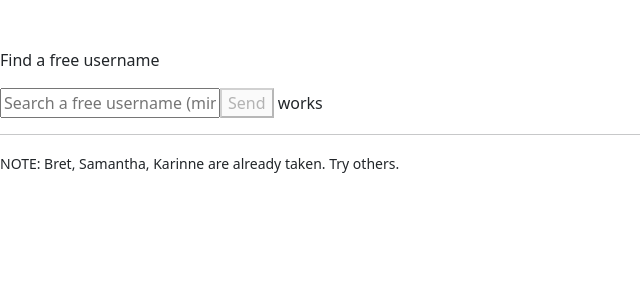
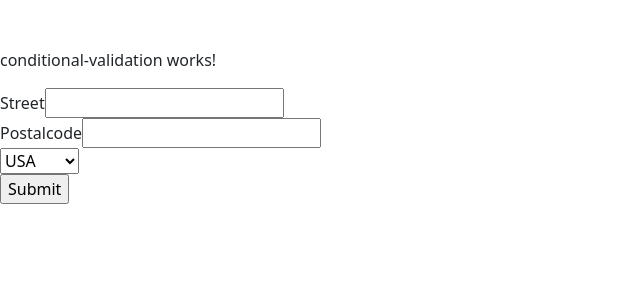
Before and after one commit to SE-rahulmandal18/Angular, an Angular app in the folder Angular/my-app/: page / in a window 1280 px wide. Shown: the top 300 px of the page, without its empty margins (0-640 px from the left). Built offline with nearby package versions, Linux system fonts and the light colour scheme.

Commit message:
conditional-validation -> forms concept

```diff
--- a/Angular/my-app/src/app/app.component.html
+++ b/Angular/my-app/src/app/app.component.html
@@ -109,5 +109,5 @@
 <!-- <app-template-forms></app-template-forms> -->
 
 <!-- <app-reactive-forms></app-reactive-forms> -->
-
-<app-async-validation></app-async-validation>
+<app-conditional-validation></app-conditional-validation>
+<!-- <app-async-validation></app-async-validation> -->
--- a/Angular/my-app/src/app/conditional-validation/conditional-validation.component.html
+++ b/Angular/my-app/src/app/conditional-validation/conditional-validation.component.html
@@ -1 +1,45 @@
 <p>conditional-validation works!</p>
+
+<form [formGroup]="addressForm" (submit)="save($event)">
+
+   <div>
+
+       <label for="street">Street</label>
+
+       <input name="street id=street" formControlName="street" type="text">
+
+   </div>
+
+
+   <div class="form-group"
+   [ngClass]="{'has-error': (addressForm.get('postalCode')?.touched || addressForm.get('postalCode')?.pristine )}"></div>
+
+   <div>
+
+    <label for="postalCode">Postalcode</label>
+
+    <input name="postalCode" formControlName="postalCode" id="postalCode" type="=text">
+
+</div>
+
+<span *ngIf="addressForm.get('postalCode')?.errors?.['pattern']">
+    format is invalid
+</span>
+
+
+<div>
+
+<select formControlName="country" id="countries" name="countries">
+
+    <option value="US">USA</option>
+    <option value="CA">Canada</option>
+</select>
+
+</div>
+
+<div>
+
+    <input type="submit" value="Submit">
+</div>
+
+</form>
--- a/Angular/my-app/src/app/conditional-validation/conditional-validation.component.ts
+++ b/Angular/my-app/src/app/conditional-validation/conditional-validation.component.ts
@@ -1,10 +1,56 @@
-import { Component } from '@angular/core';
+import { Component, OnInit } from '@angular/core';
+import { FormGroup, FormBuilder, Validators } from '@angular/forms';
 
 @Component({
   selector: 'app-conditional-validation',
   templateUrl: './conditional-validation.component.html',
   styleUrl: './conditional-validation.component.css'
 })
-export class ConditionalValidationComponent {
+export class ConditionalValidationComponent implements OnInit {
 
+  public addressForm!: FormGroup;
+
+  constructor(private formBuilder: FormBuilder) { }
+
+  ngOnInit(): void {
+    this.addressForm = this.formBuilder.group({
+
+      street: ['', Validators.required],
+
+      postalCode: ['', [Validators.required, Validators.pattern('^[0-9]{5}(?:-[0-9]{4})?$')]],
+
+      country: ['US']
+    });
+
+    this.addressForm.get('country')?.valueChanges.subscribe(
+
+      (country: string) => {
+
+        if (country === 'US') {
+
+          this.addressForm.get('postalCode')?.setValidators([Validators.required, Validators.pattern('^[0-9]{5}?:-[0-9]{4})?$')]);
+
+        }
+        else if
+          (country === 'CA') {
+
+          this.addressForm.get('postalCode')?.setValidators([Validators.required, Validators.pattern('[ABCDEFGHIJKLMNOPQRSTUVWXY][0-9][ABCDEFGHIJKLMNOPQRSTUVWXYZ]?[0-9][ABCDEFGHIJKLMNOPQRSTUVWXY][0-9]')]);
+        }
+
+        this.addressForm.get('postalCode')?.updateValueAndValidity();
+      })
+
+
+
+  }
+
+  save(x: any) {
+
+    console.log(this.addressForm);
+
+    if (this.addressForm.valid) {
+
+console.log('Saved ' + JSON.stringify(this.addressForm.value));
+    }
+  }
 }
--- a/Angular/my-app/src/app/domain/user.ts
+++ b/Angular/my-app/src/app/domain/user.ts
@@ -5,6 +5,6 @@ export class User
     notificationMode!: string;
     email!: string;
     mobileNumber!: string;
-    favoriteLocation!: string;
+    favoriteLocation!: string[];
 
 }
```
